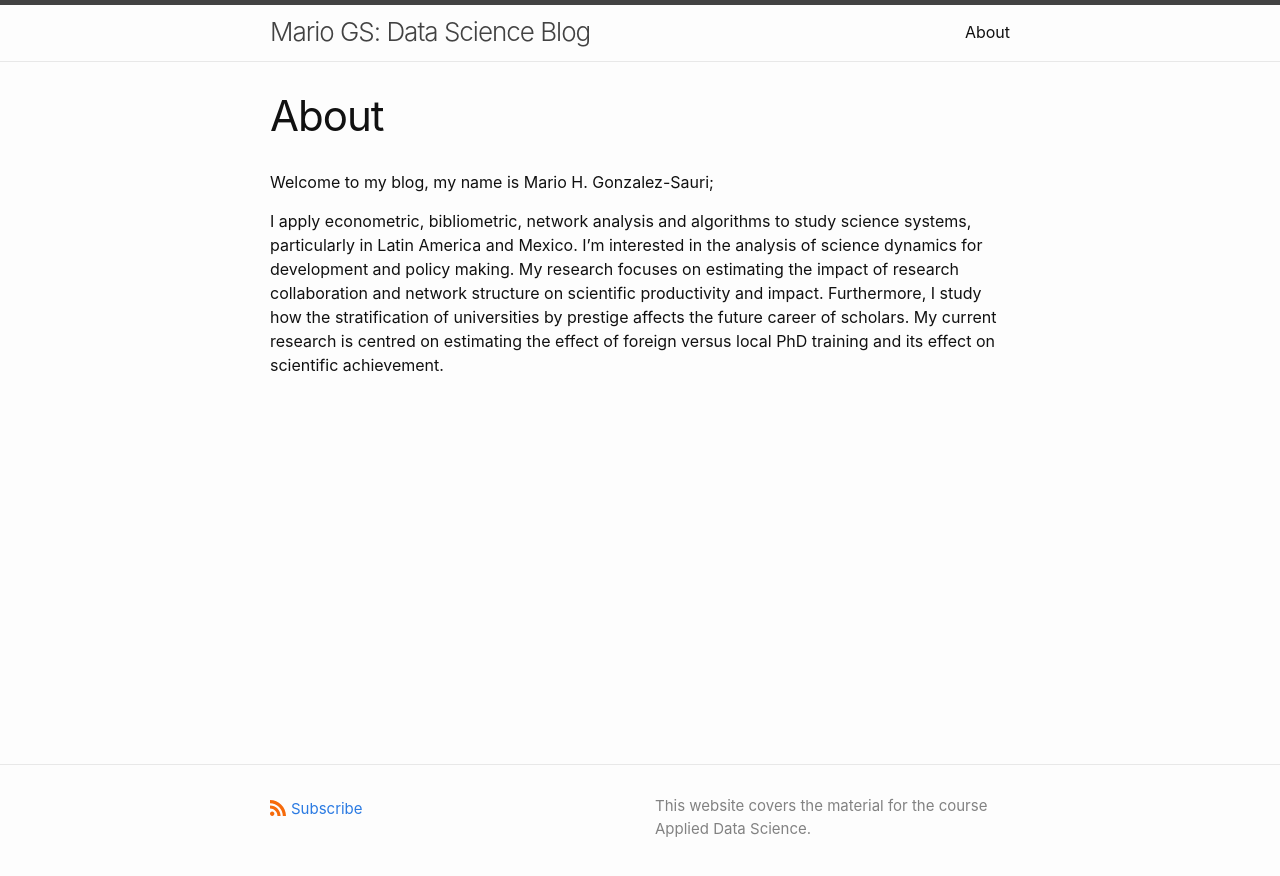
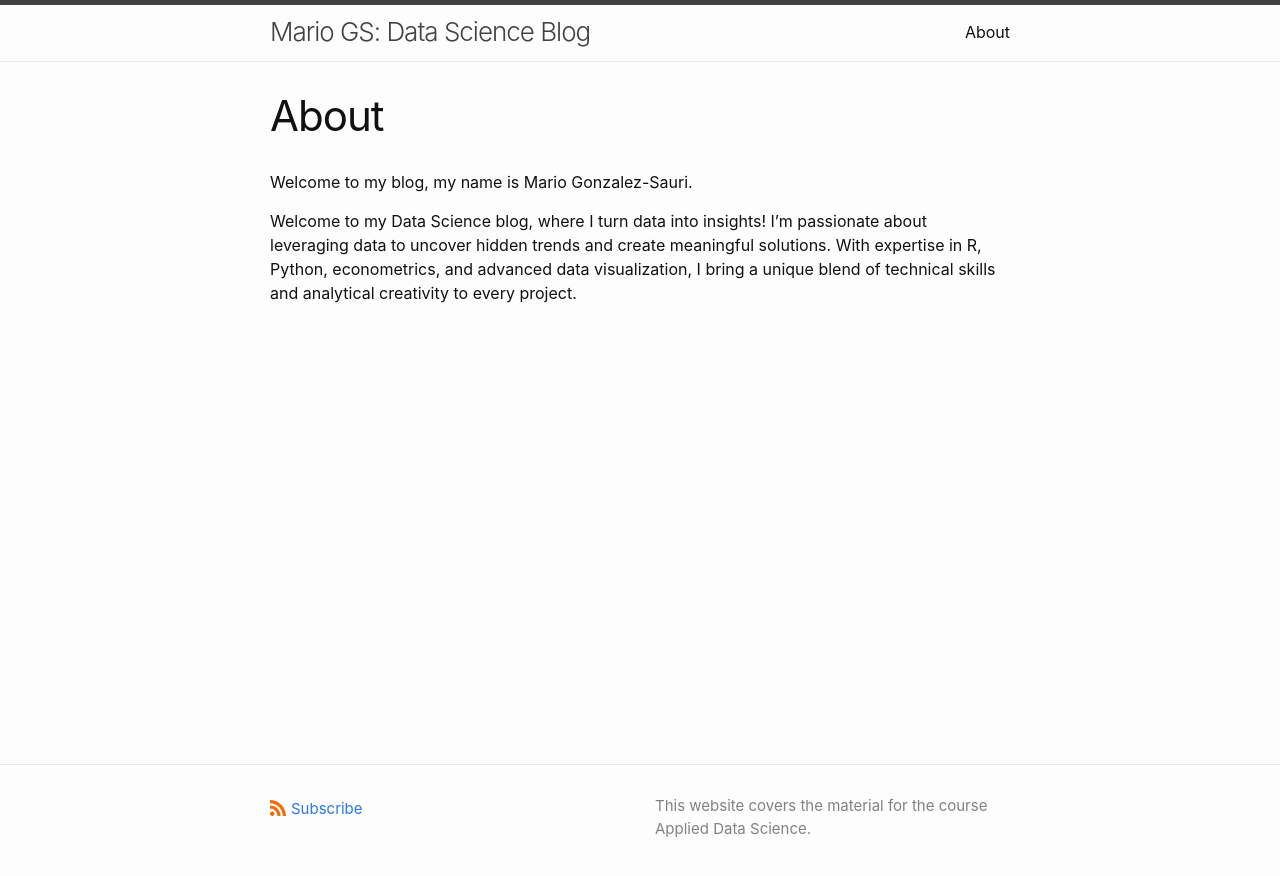
Before and after one commit to Wario84/blog, a Jekyll site: the page built from about.markdown, in a window 1280 px wide. Shown: the top 876 px of the page. Built offline with Jekyll 4.4.1, drawn with Linux system fonts in a browser that asks for light colours.

Commit message:
update about section

```diff
--- a/about.markdown
+++ b/about.markdown
@@ -6,6 +6,6 @@ permalink: /about/
 
 
 
-Welcome to my blog, my name is Mario H. Gonzalez-Sauri;
+Welcome to my blog, my name is Mario Gonzalez-Sauri.
 
-I apply econometric, bibliometric, network analysis and algorithms to study science systems, particularly in Latin America and Mexico. I'm interested in the analysis of science dynamics for development and policy making. My research focuses on estimating the impact of research collaboration and network structure on scientific productivity and impact. Furthermore, I study how the stratification of universities by prestige affects the future career of scholars.  My current research is centred on estimating the effect of foreign versus local PhD training and its effect on scientific achievement.
+Welcome to my Data Science blog, where I turn data into insights! I'm passionate about leveraging data to uncover hidden trends and create meaningful solutions. With expertise in R, Python, econometrics, and advanced data visualization, I bring a unique blend of technical skills and analytical creativity to every project.
```
